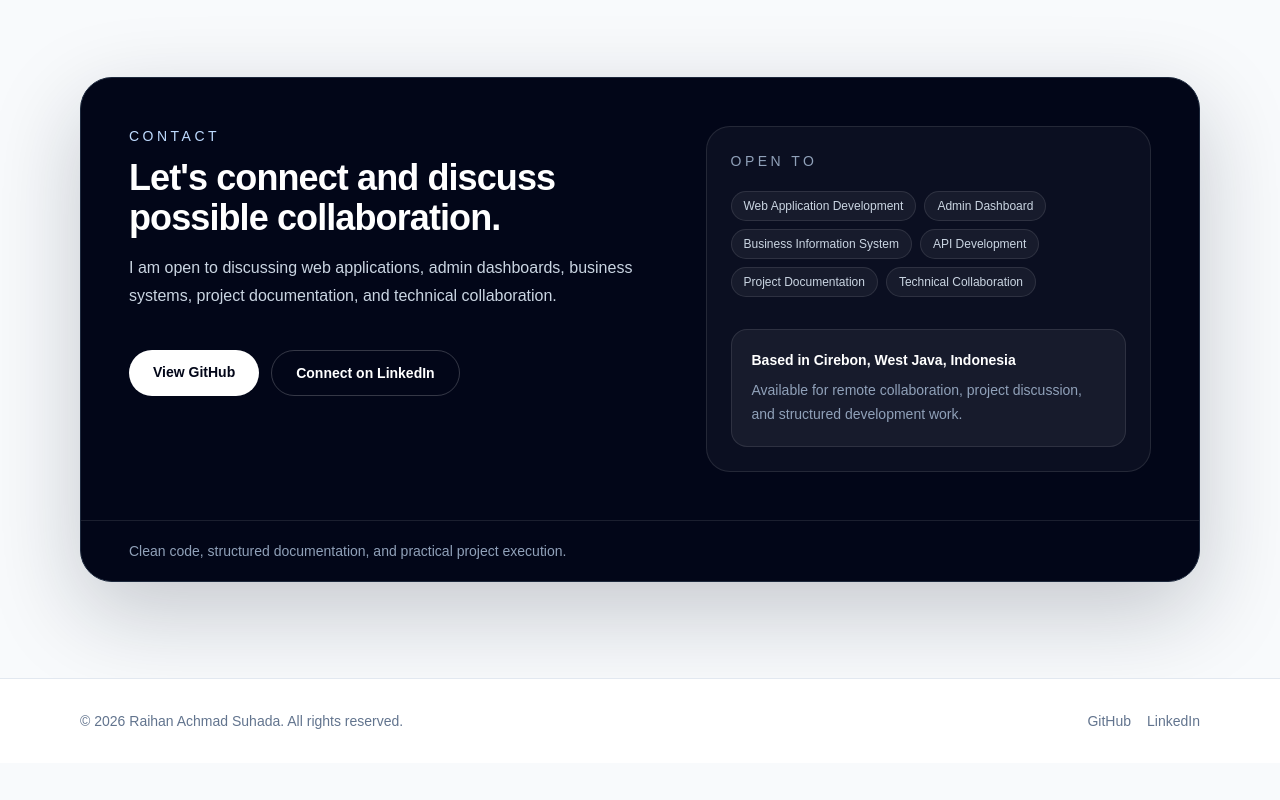
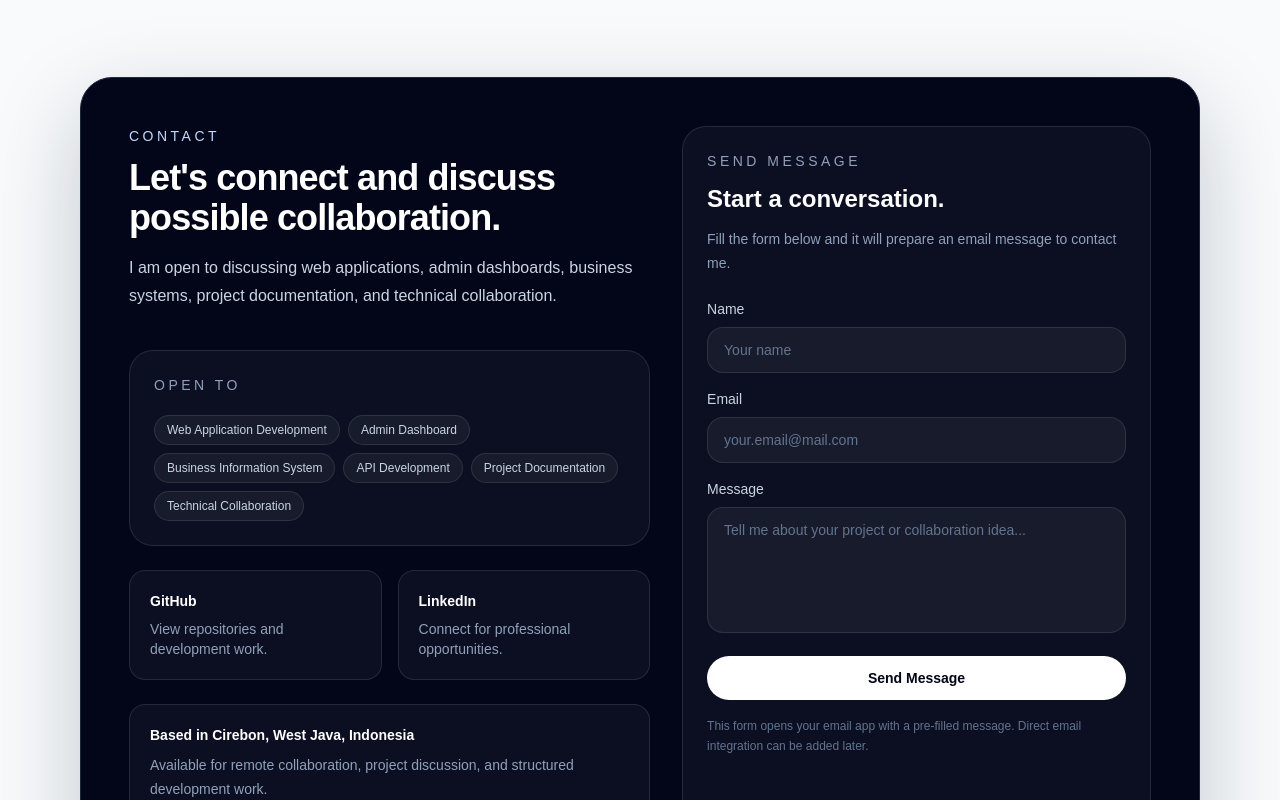
Before and after one commit to raihanachmadsuhadadev/raihan-portfolio-website, a Next.js app: page / in a window 1280 px wide. Shown: the part 7820-8620 px from the top of the page. Before the commit the page ends 8583 px from the top, so only its background shows below. Built offline with nearby package versions, Linux system fonts and the light colour scheme.

Commit message:
feat: add portfolio contact form

```diff
--- /dev/null
+++ b/src/components/sections/ContactForm.tsx
@@ -0,0 +1,121 @@
+"use client";
+
+import { FormEvent, useState } from "react";
+import { profile } from "@/data/profile";
+
+type ContactFormState = {
+  name: string;
+  email: string;
+  message: string;
+};
+
+const initialFormState: ContactFormState = {
+  name: "",
+  email: "",
+  message: "",
+};
+
+export function ContactForm() {
+  const [formData, setFormData] = useState<ContactFormState>(initialFormState);
+
+  function handleSubmit(event: FormEvent<HTMLFormElement>) {
+    event.preventDefault();
+
+    const subject = encodeURIComponent(
+      `Portfolio Contact from ${formData.name}`,
+    );
+
+    const body = encodeURIComponent(
+      `Name: ${formData.name}\nEmail: ${formData.email}\n\nMessage:\n${formData.message}`,
+    );
+
+    window.location.href = `mailto:${profile.email}?subject=${subject}&body=${body}`;
+
+    setFormData(initialFormState);
+  }
+
+  return (
+    <form onSubmit={handleSubmit} className="space-y-4">
+      <div>
+        <label
+          htmlFor="name"
+          className="mb-2 block text-sm font-medium text-slate-300"
+        >
+          Name
+        </label>
+        <input
+          id="name"
+          type="text"
+          required
+          value={formData.name}
+          onChange={(event) =>
+            setFormData((current) => ({
+              ...current,
+              name: event.target.value,
+            }))
+          }
+          placeholder="Your name"
+          className="w-full rounded-2xl border border-white/10 bg-white/5 px-4 py-3 text-sm text-white outline-none transition placeholder:text-slate-500 focus:border-blue-300"
+        />
+      </div>
+
+      <div>
+        <label
+          htmlFor="email"
+          className="mb-2 block text-sm font-medium text-slate-300"
+        >
+          Email
+        </label>
+        <input
+          id="email"
+          type="email"
+          required
+          value={formData.email}
+          onChange={(event) =>
+            setFormData((current) => ({
+              ...current,
+              email: event.target.value,
+            }))
+          }
+          placeholder="your.email@mail.com"
+          className="w-full rounded-2xl border border-white/10 bg-white/5 px-4 py-3 text-sm text-white outline-none transition placeholder:text-slate-500 focus:border-blue-300"
+        />
+      </div>
+
+      <div>
+        <label
+          htmlFor="message"
+          className="mb-2 block text-sm font-medium text-slate-300"
+        >
+          Message
+        </label>
+        <textarea
+          id="message"
+          required
+          rows={5}
+          value={formData.message}
+          onChange={(event) =>
+            setFormData((current) => ({
+              ...current,
+              message: event.target.value,
+            }))
+          }
+          placeholder="Tell me about your project or collaboration idea..."
+          className="w-full resize-none rounded-2xl border border-white/10 bg-white/5 px-4 py-3 text-sm text-white outline-none transition placeholder:text-slate-500 focus:border-blue-300"
+        />
+      </div>
+
+      <button
+        type="submit"
+        className="w-full rounded-full bg-white px-6 py-3 text-sm font-semibold text-slate-950 transition hover:bg-slate-100"
+      >
+        Send Message
+      </button>
+
+      <p className="text-xs leading-5 text-slate-500">
+        This form opens your email app with a pre-filled message. Direct email
+        integration can be added later.
+      </p>
+    </form>
+  );
+}
--- a/src/components/sections/ContactSection.tsx
+++ b/src/components/sections/ContactSection.tsx
@@ -1,5 +1,6 @@
 import { SectionHeading } from "@/components/ui/SectionHeading";
 import { profile } from "@/data/profile";
+import { ContactForm } from "./ContactForm";
 
 const contactFocus = [
   "Web Application Development",
@@ -14,7 +15,7 @@ export function ContactSection() {
   return (
     <section id="contact" className="mx-auto max-w-6xl px-4 py-24">
       <div className="overflow-hidden rounded-[2rem] border border-slate-800 bg-slate-950 shadow-[0_30px_90px_rgba(15,23,42,0.22)]">
-        <div className="grid gap-8 p-8 md:grid-cols-[1.1fr_0.9fr] md:p-12">
+        <div className="grid gap-8 p-8 lg:grid-cols-[1fr_0.9fr] lg:p-12">
           <div>
             <SectionHeading
               label="Contact"
@@ -23,44 +24,50 @@ export function ContactSection() {
               theme="dark"
             />
 
-            <div className="mt-8 flex flex-col gap-3 sm:flex-row">
+            <div className="mt-8 rounded-[1.5rem] border border-white/10 bg-white/[0.04] p-6">
+              <p className="text-sm font-medium uppercase tracking-[0.25em] text-slate-400">
+                Open To
+              </p>
+
+              <div className="mt-5 flex flex-wrap gap-2">
+                {contactFocus.map((item) => (
+                  <span
+                    key={item}
+                    className="rounded-full border border-white/10 bg-white/5 px-3 py-1.5 text-xs font-medium text-slate-300"
+                  >
+                    {item}
+                  </span>
+                ))}
+              </div>
+            </div>
+
+            <div className="mt-6 grid gap-4 sm:grid-cols-2">
               <a
                 href={profile.github}
                 target="_blank"
                 rel="noreferrer"
-                className="rounded-full bg-white px-6 py-3 text-center text-sm font-semibold text-slate-950 transition hover:bg-slate-100"
+                className="rounded-2xl border border-white/10 bg-white/[0.04] p-5 transition hover:bg-white/[0.08]"
               >
-                View GitHub
+                <p className="text-sm font-semibold text-white">GitHub</p>
+                <p className="mt-2 text-sm text-slate-400">
+                  View repositories and development work.
+                </p>
               </a>
 
               <a
                 href={profile.linkedin}
                 target="_blank"
                 rel="noreferrer"
-                className="rounded-full border border-white/20 px-6 py-3 text-center text-sm font-semibold text-white transition hover:bg-white/10"
+                className="rounded-2xl border border-white/10 bg-white/[0.04] p-5 transition hover:bg-white/[0.08]"
               >
-                Connect on LinkedIn
+                <p className="text-sm font-semibold text-white">LinkedIn</p>
+                <p className="mt-2 text-sm text-slate-400">
+                  Connect for professional opportunities.
+                </p>
               </a>
             </div>
-          </div>
 
-          <div className="rounded-[1.5rem] border border-white/10 bg-white/[0.04] p-6">
-            <p className="text-sm font-medium uppercase tracking-[0.25em] text-slate-400">
-              Open To
-            </p>
-
-            <div className="mt-5 flex flex-wrap gap-2">
-              {contactFocus.map((item) => (
-                <span
-                  key={item}
-                  className="rounded-full border border-white/10 bg-white/5 px-3 py-1.5 text-xs font-medium text-slate-300"
-                >
-                  {item}
-                </span>
-              ))}
-            </div>
-
-            <div className="mt-8 rounded-2xl border border-white/10 bg-white/5 p-5">
+            <div className="mt-6 rounded-2xl border border-white/10 bg-white/[0.04] p-5">
               <p className="text-sm font-semibold text-white">
                 Based in {profile.location}
               </p>
@@ -70,9 +77,28 @@ export function ContactSection() {
               </p>
             </div>
           </div>
+
+          <div className="rounded-[1.5rem] border border-white/10 bg-white/[0.04] p-6">
+            <p className="text-sm font-medium uppercase tracking-[0.25em] text-slate-400">
+              Send Message
+            </p>
+
+            <h3 className="mt-3 text-2xl font-semibold text-white">
+              Start a conversation.
+            </h3>
+
+            <p className="mt-3 text-sm leading-6 text-slate-400">
+              Fill the form below and it will prepare an email message to
+              contact me.
+            </p>
+
+            <div className="mt-6">
+              <ContactForm />
+            </div>
+          </div>
         </div>
 
-        <div className="border-t border-white/10 px-8 py-5 md:px-12">
+        <div className="border-t border-white/10 px-8 py-5 lg:px-12">
           <p className="text-sm text-slate-400">
             Clean code, structured documentation, and practical project
             execution.
--- a/src/data/profile.ts
+++ b/src/data/profile.ts
@@ -5,6 +5,7 @@ export const profile: Profile = {
   shortName: "Raihan.dev",
   role: "Fullstack Developer | Project Manager",
   location: "Cirebon, West Java, Indonesia",
+  email: "ISI_EMAIL_AKTIF_KAMU_DI_SINI",
   github: "https://github.com/raihanachmadsuhadadev",
   linkedin: "https://www.linkedin.com/in/raihan-a-suhada",
   summary:
--- a/src/types/index.ts
+++ b/src/types/index.ts
@@ -14,7 +14,7 @@ export type Profile = {
   shortName: string;
   role: string;
   location: string;
-  email?: string;
+  email: string;
   github: string;
   linkedin: string;
   summary: string;
```
